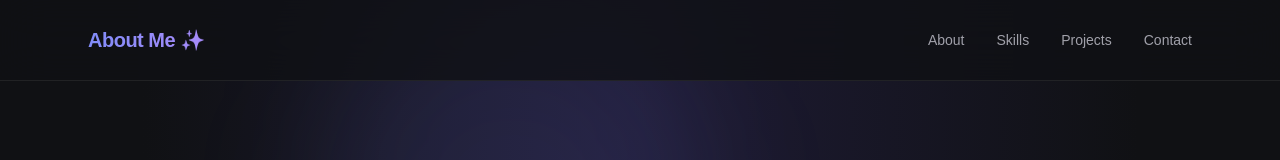
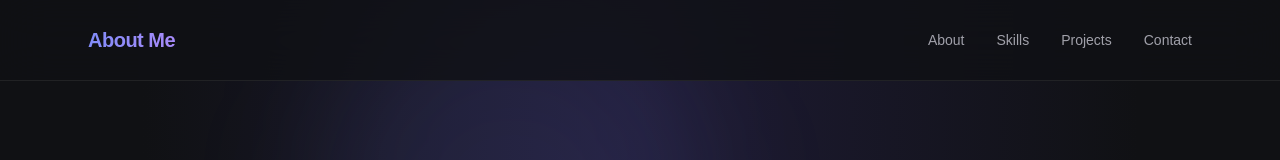
Before and after one commit to Phyominthaw/About-ME, a Next.js app: page / in a window 1280 px wide. Shown: the top 160 px of the page. Built offline with nearby package versions, Linux system fonts and the light colour scheme; no server answers.

Commit message:
update name

```diff
--- a/app/page.tsx
+++ b/app/page.tsx
@@ -370,7 +370,7 @@ export default function Home() {
           <a href="/" id="secret-trigger"
             className="text-xl font-bold tracking-tight text-transparent bg-clip-text bg-gradient-to-r from-[#818CF8] to-[#A78BFA] cursor-pointer select-none"
             title="Try clicking 3 times">
-            About Me ✨
+            About Me
           </a>
           {/* Desktop Menu */}
           <div className="space-x-8 text-sm font-medium hidden md:flex items-center text-[#A1A1AA]">
```
